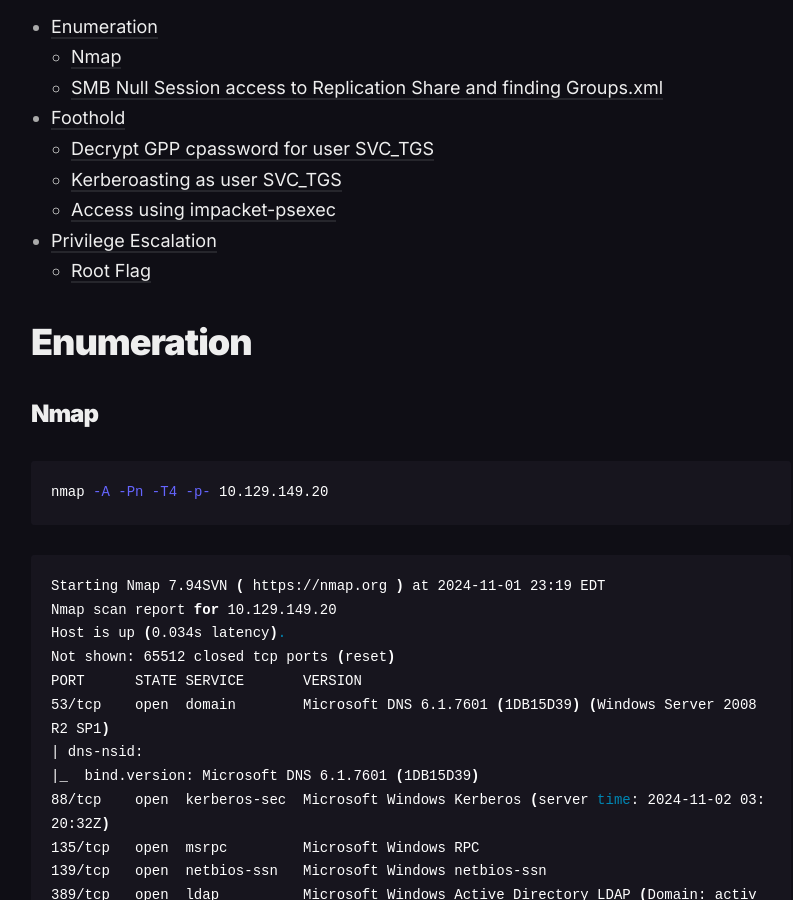
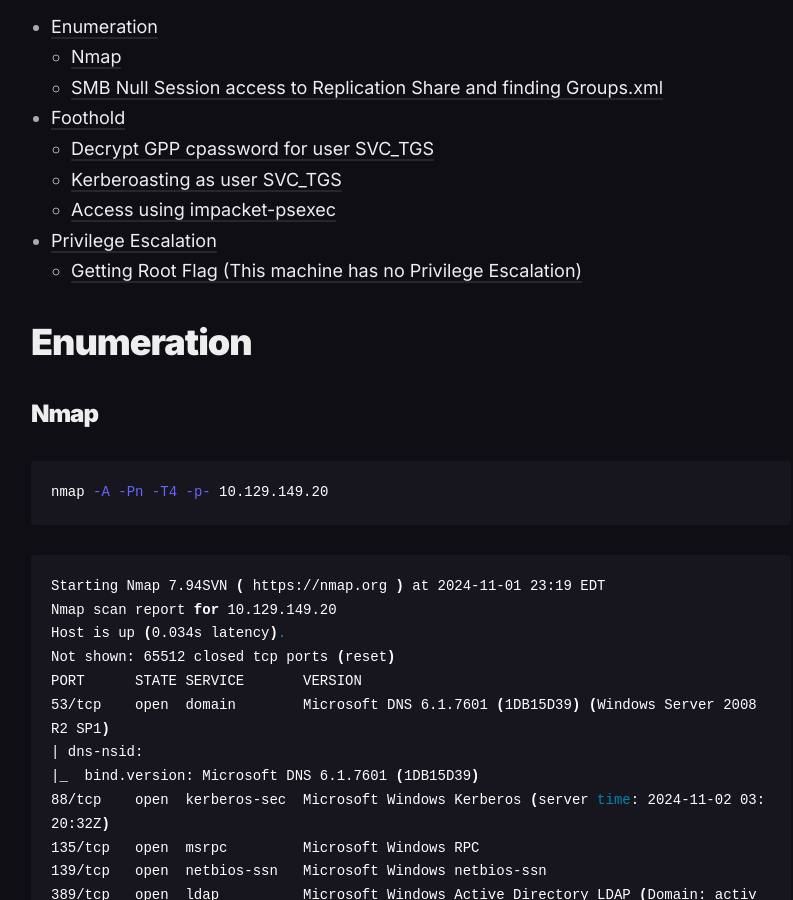
Before and after one commit to Vorkharium/vorkharium.github.io, a Jekyll site: the page built from _posts/2024-11-02-HTB-Active-Write-up.md, in a window 1280 px wide and 900 px high, scrolled down 827 px. Shown: the whole window, without its empty margins (229-1022 px from the left). Built offline with Jekyll 4.4.1, drawn with Linux system fonts in a browser that asks for light colours; some of the changed text lies outside the part shown.

Commit message:
Update 2024-11-02-HTB-Active-Write-up.md

````diff
--- a/_posts/2024-11-02-HTB-Active-Write-up.md
+++ b/_posts/2024-11-02-HTB-Active-Write-up.md
@@ -15,7 +15,7 @@
   - [Kerberoasting as user SVC_TGS](#kerberoasting-as-user-svc_tgs)
   - [Access using impacket-psexec](#access-using-impacket-psexec)
 - [Privilege Escalation](#privilege-escalation)
-  - [Root Flag](#root-flag)
+  - [Getting Root Flag (This machine has no Privilege Escalation)](#getting-root-flag-this-box-has-no-privilege-escalation)
 
 # Enumeration
 ### Nmap
@@ -224,7 +224,7 @@
 ```
 
 # Privilege Escalation
-### Root Flag
+### Getting Root Flag (This box has no Privilege Escalation)
 Since we already got a shell as NT AUTHORITY\SYSTEM, we can just grab the root.txt flag with:
 ```shell
 type C:\Users\Administrator\Desktop\root.txt
````
